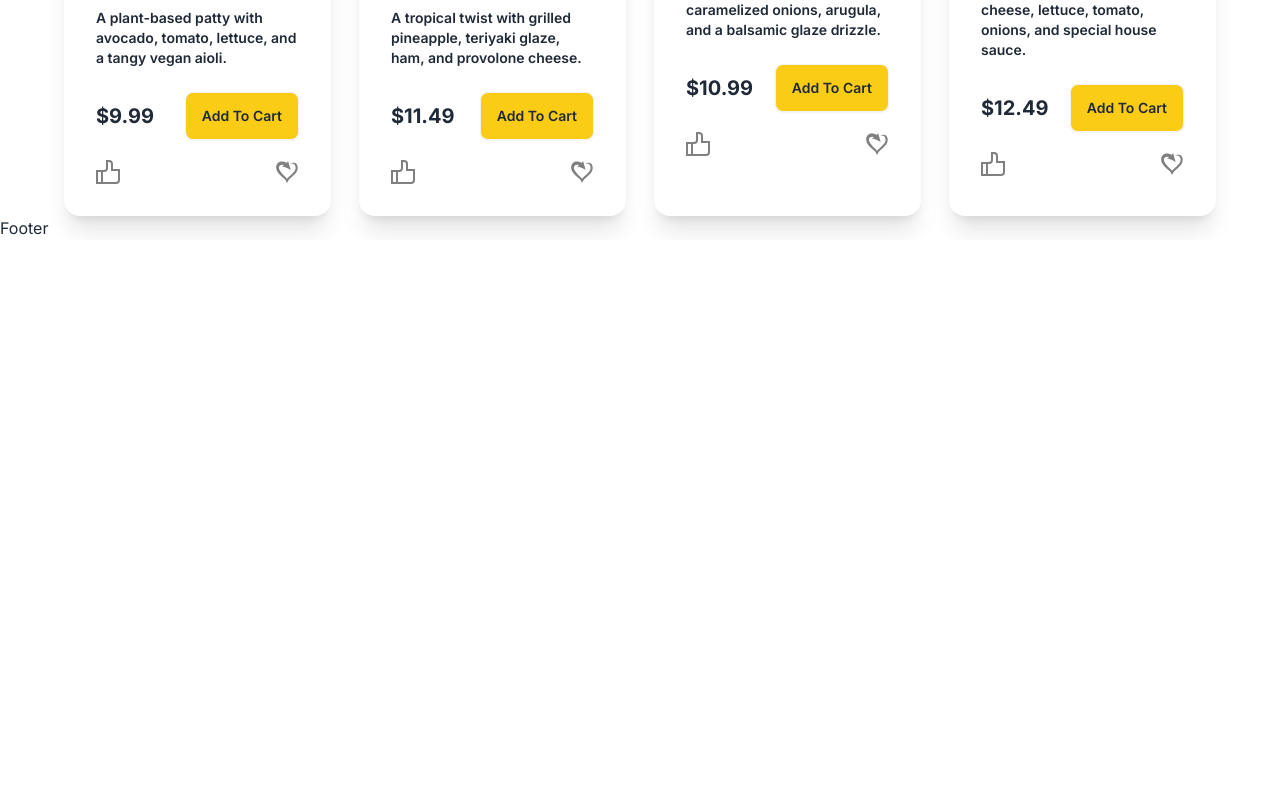
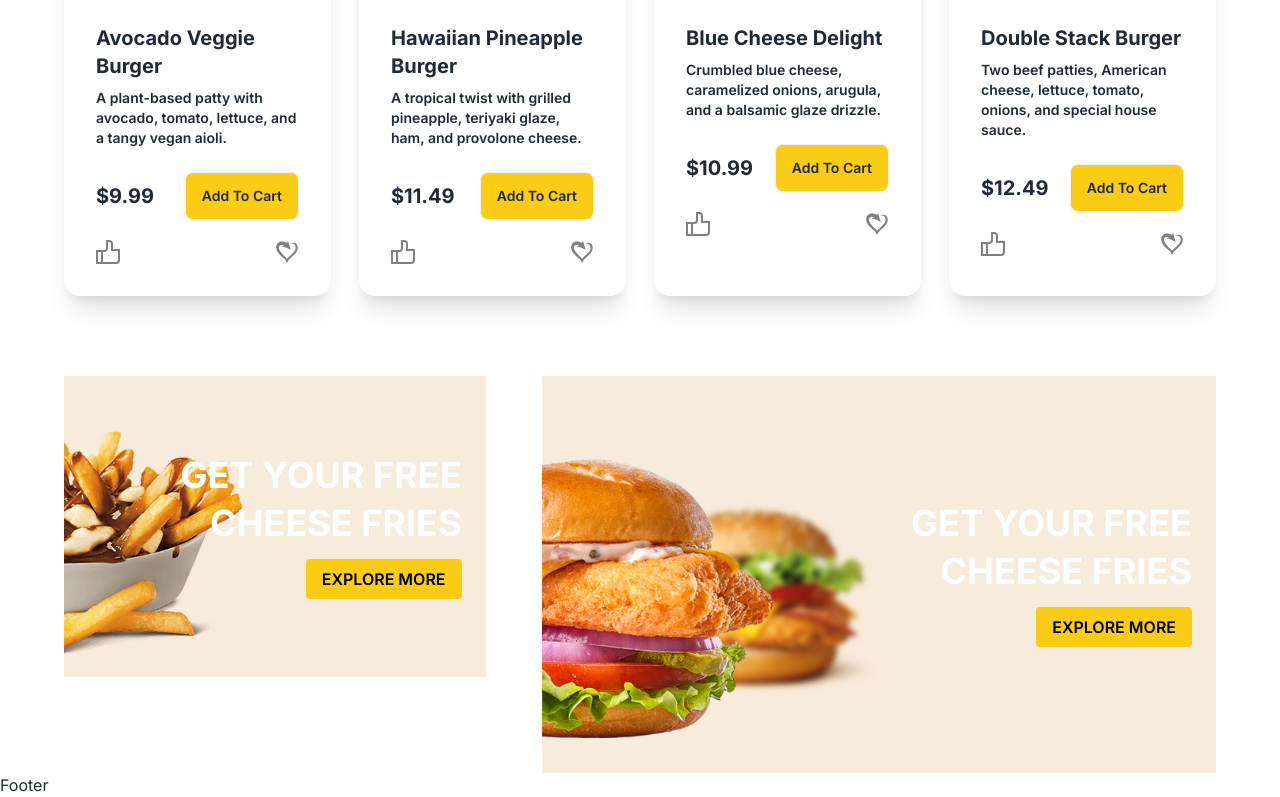
Before and after one commit to amitdebnath76/burger-bite, a Next.js app: page /pages/ourmenu in a window 1280 px wide. Shown: the part 1979-2776 px from the top of the page. Before the commit the page ends 2219 px from the top, so only its background shows below. Built offline with nearby package versions, Linux system fonts and the light colour scheme.

Commit message:
resize image

```diff
--- a/src/app/pages/ourmenu/page.jsx
+++ b/src/app/pages/ourmenu/page.jsx
@@ -113,7 +113,7 @@
 // export default Ourmenu;
 
 // Next try
-'use client'
+"use client";
 import Image from "next/image";
 import React, { useState } from "react";
 import { GrLike } from "react-icons/gr";
@@ -226,7 +226,7 @@ const Ourmenu = () => {
         <h1 className="text-6xl font-semibold text-center mt-6">
           OUR CRAZY BURGERS
         </h1>
-        <div className="grid grid-cols-4 gap-7 px-16">
+        <div className="grid grid-cols-4 gap-7 px-16 mt-20">
           {menuItems.map((menu) => (
             <div key={menu.id} className="card bg-base-100 w-full shadow-xl">
               <Image
@@ -268,6 +268,53 @@ const Ourmenu = () => {
             </div>
           ))}
         </div>
+        {/* Ads Section */}
+    <div className='flex gap-14 mt-20 px-16'>
+    <div>
+          <div className="relative">
+            <Image
+              src="/assets/menu/ads-1.jpg"
+              alt="Ads Image"
+              height={500}
+              width={500}
+              // className="w-full h-auto"
+            />
+            <div className="absolute inset-0 flex flex-col justify-center items-end text-right pr-6">
+              <h1 className="text-white text-4xl font-bold mb-2">
+                GET YOUR FREE
+              </h1>
+              <h1 className="text-white text-4xl font-bold mb-4">
+                CHEESE FRIES
+              </h1>
+              <button className="bg-yellow-400 text-black font-semibold py-2 px-4 rounded hover:bg-yellow-500">
+                EXPLORE MORE
+              </button>
+            </div>
+          </div>
+      </div>
+    <div>
+          <div className="relative">
+            <Image
+              src="/assets/menu/ads-2.jpg"
+              alt="Ads Image"
+              height={800}
+              width={800}
+              // className="w-full h-auto"
+            />
+            <div className="absolute inset-0 flex flex-col justify-center items-end text-right pr-6">
+              <h1 className="text-white text-4xl font-bold mb-2">
+                GET YOUR FREE
+              </h1>
+              <h1 className="text-white text-4xl font-bold mb-4">
+                CHEESE FRIES
+              </h1>
+              <button className="bg-yellow-400 text-black font-semibold py-2 px-4 rounded hover:bg-yellow-500">
+                EXPLORE MORE
+              </button>
+            </div>
+          </div>
+      </div>
+    </div>
       </div>
     </>
   );
```
